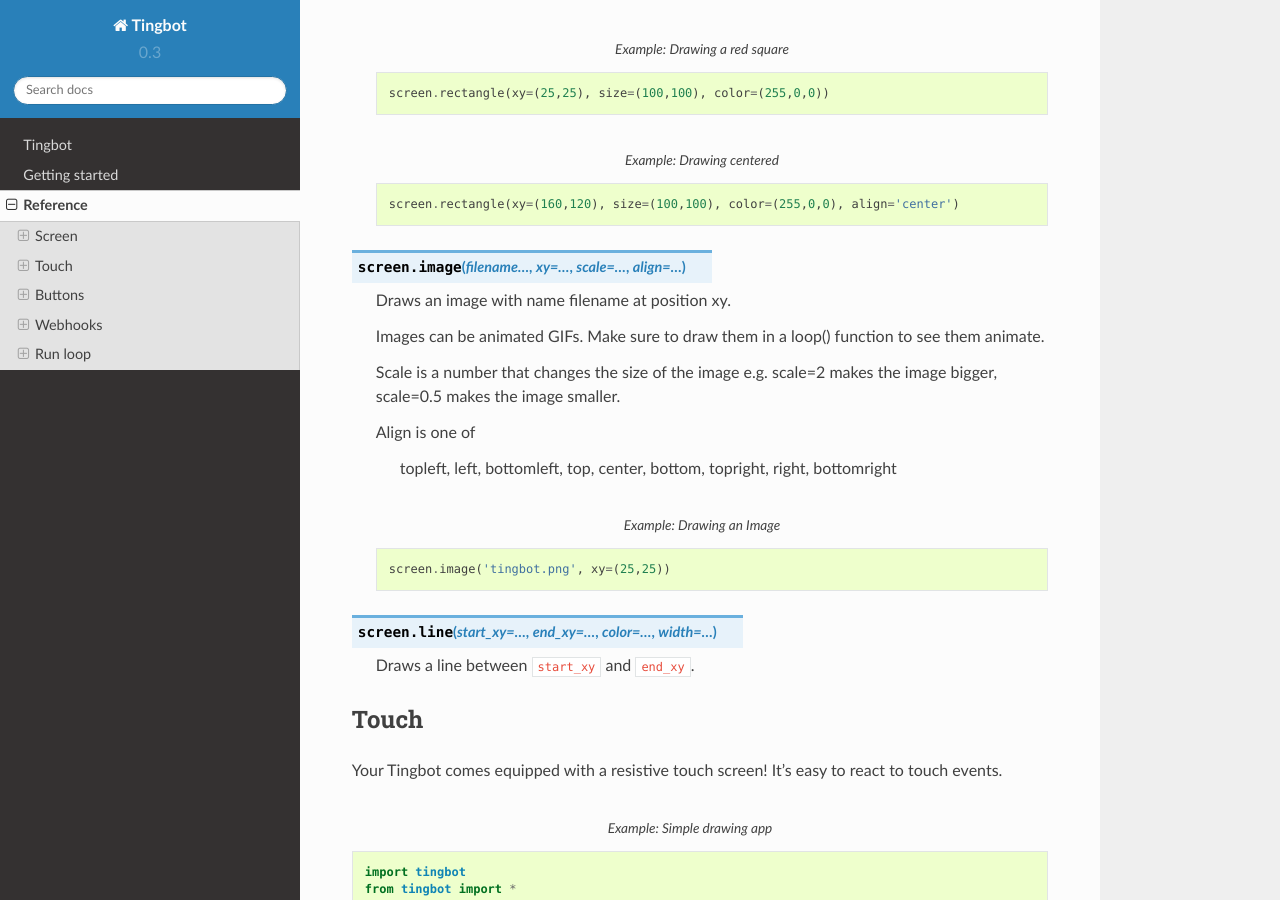
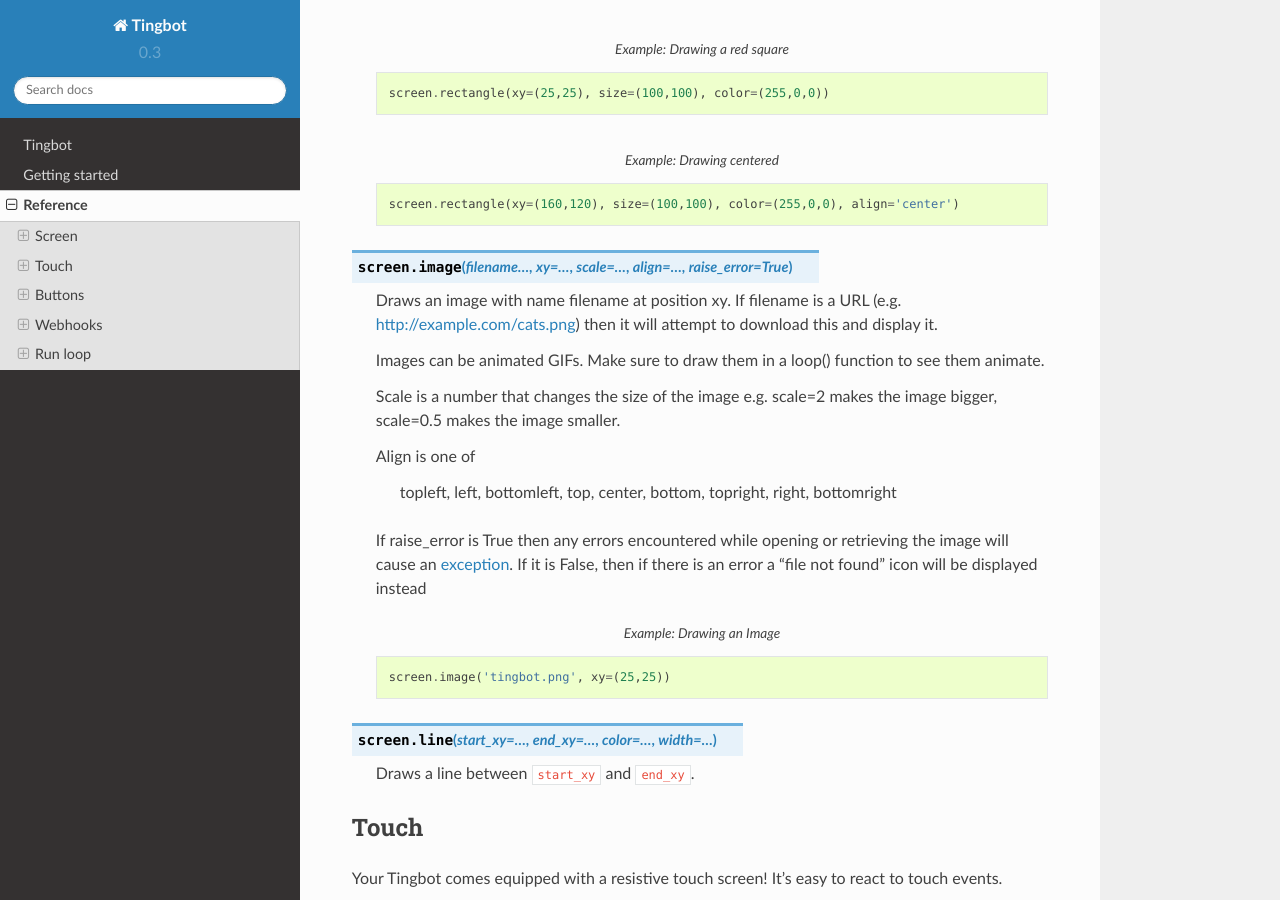
Before and after one commit to tingbot/tingbot-python, a Sphinx documentation site: the page built from docs/reference.rst, in a window 1280 px wide and 900 px high, scrolled down 1356 px. Built offline with Sphinx 7.4.7 and the Read the Docs theme 2.0.0, drawn with Linux system fonts in a browser that asks for light colours; the version number is read from the project's files by our own code.

Commit message:
Add parameter to choose error management - icon or raise exception
Added documentation also.

```diff
--- a/docs/reference.rst
+++ b/docs/reference.rst
@@ -72,9 +72,10 @@ Screen
         screen.rectangle(xy=(160,120), size=(100,100), color=(255,0,0), align='center')
 
 
-.. py:function:: screen.image(filename…, xy=…, scale=…, align=…)
+.. py:function:: screen.image(filename…, xy=…, scale=…, align=…, raise_error=True)
 
-    Draws an image with name filename at position xy.
+    Draws an image with name filename at position xy. If filename is a URL (e.g. http://example.com/cats.png) then
+    it will attempt to download this and display it.
 
     Images can be animated GIFs. Make sure to draw them in a loop() function to see them animate.
 
@@ -83,6 +84,10 @@ Screen
     Align is one of
 
         topleft, left, bottomleft, top, center, bottom, topright, right, bottomright
+
+    If raise_error is True then any errors encountered while opening or retrieving the image will cause
+    an `exception <https://docs.python.org/2/tutorial/errors.html>`_. If it is False, then if there is an
+    error a "file not found" icon will be displayed instead
 
     .. code-block:: python
         :caption: Example: Drawing an Image
```
Also changed, not shown: 1 other file.
